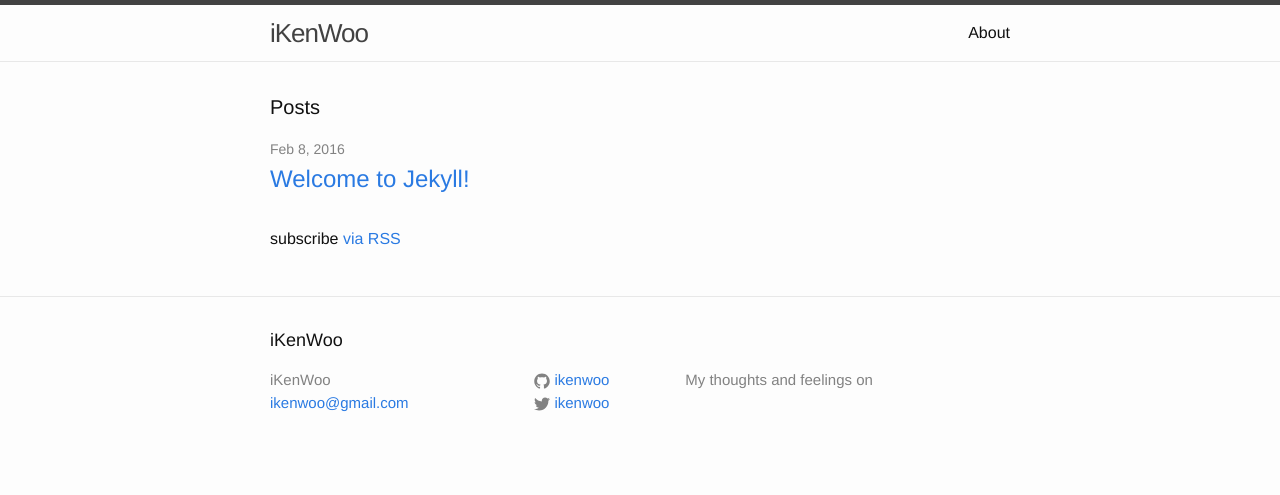
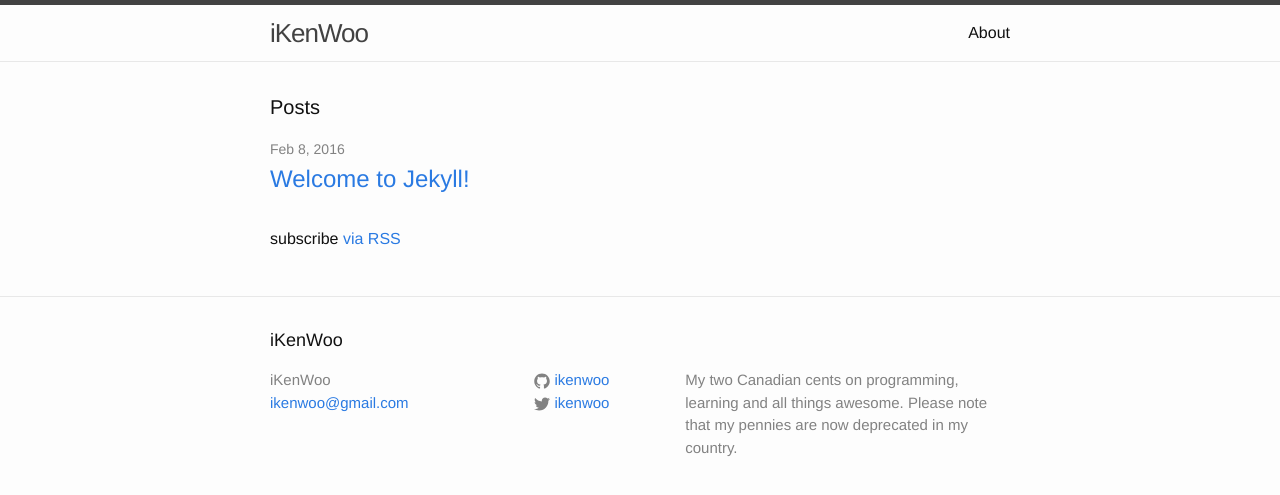
Before and after one commit to iKenWoo/ikenwoo.github.io, a Jekyll site: the page built from index.html, in a window 1280 px wide. Shown: the top 495 px of the page. Built offline with Jekyll 4.4.1, drawn with Linux system fonts in a browser that asks for light colours.

Commit message:
Update config

```diff
--- a/_config.yml
+++ b/_config.yml
@@ -9,7 +9,8 @@
 title: iKenWoo
 email: ikenwoo@gmail.com
 description: >
-  My thoughts and feelings on
+  My two Canadian cents on programming, learning and all things awesome.
+  Please note that my pennies are now deprecated in my country.
 baseurl: "" # the subpath of your site, e.g. /blog
 url: "http://ikenwoo.github.io" # the base hostname & protocol for your site
 twitter_username: ikenwoo
```
